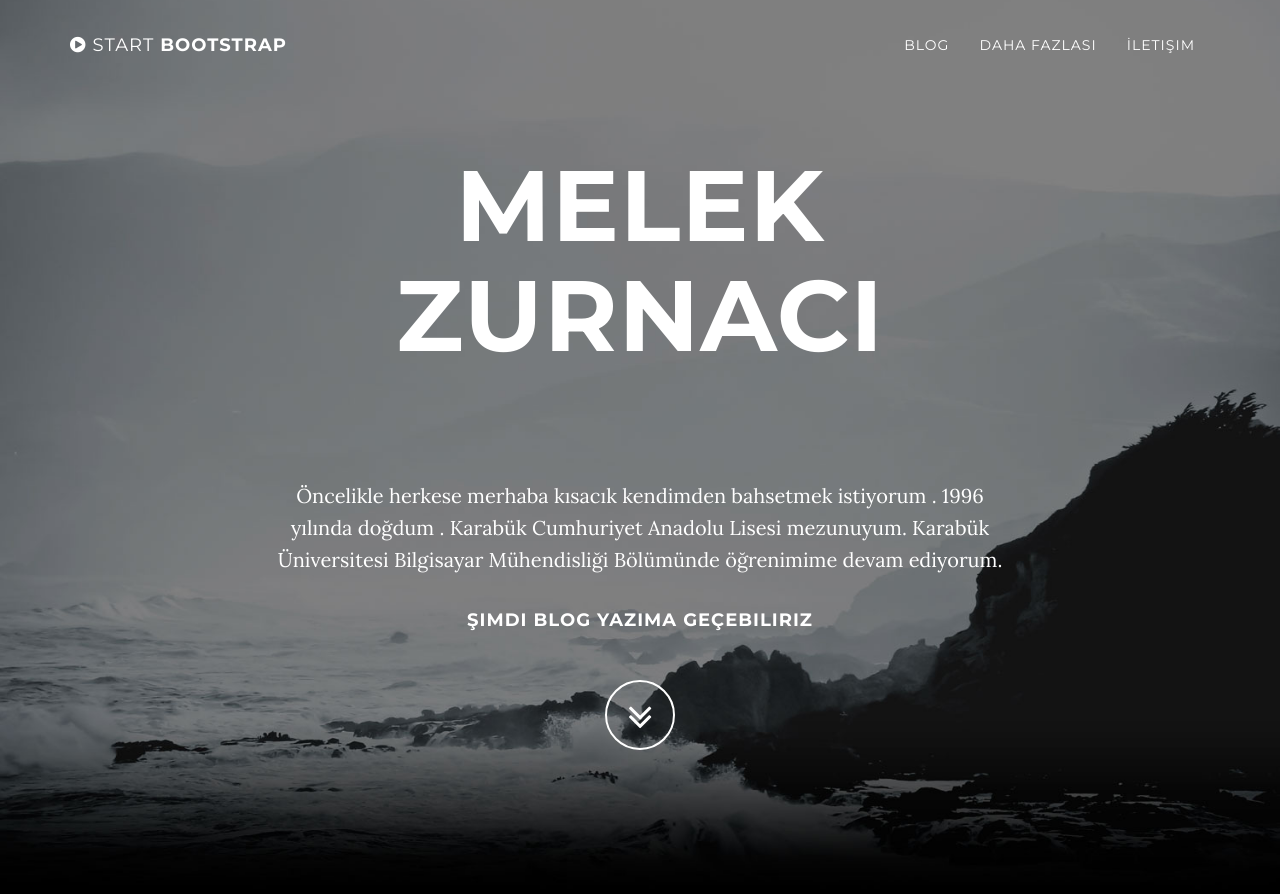
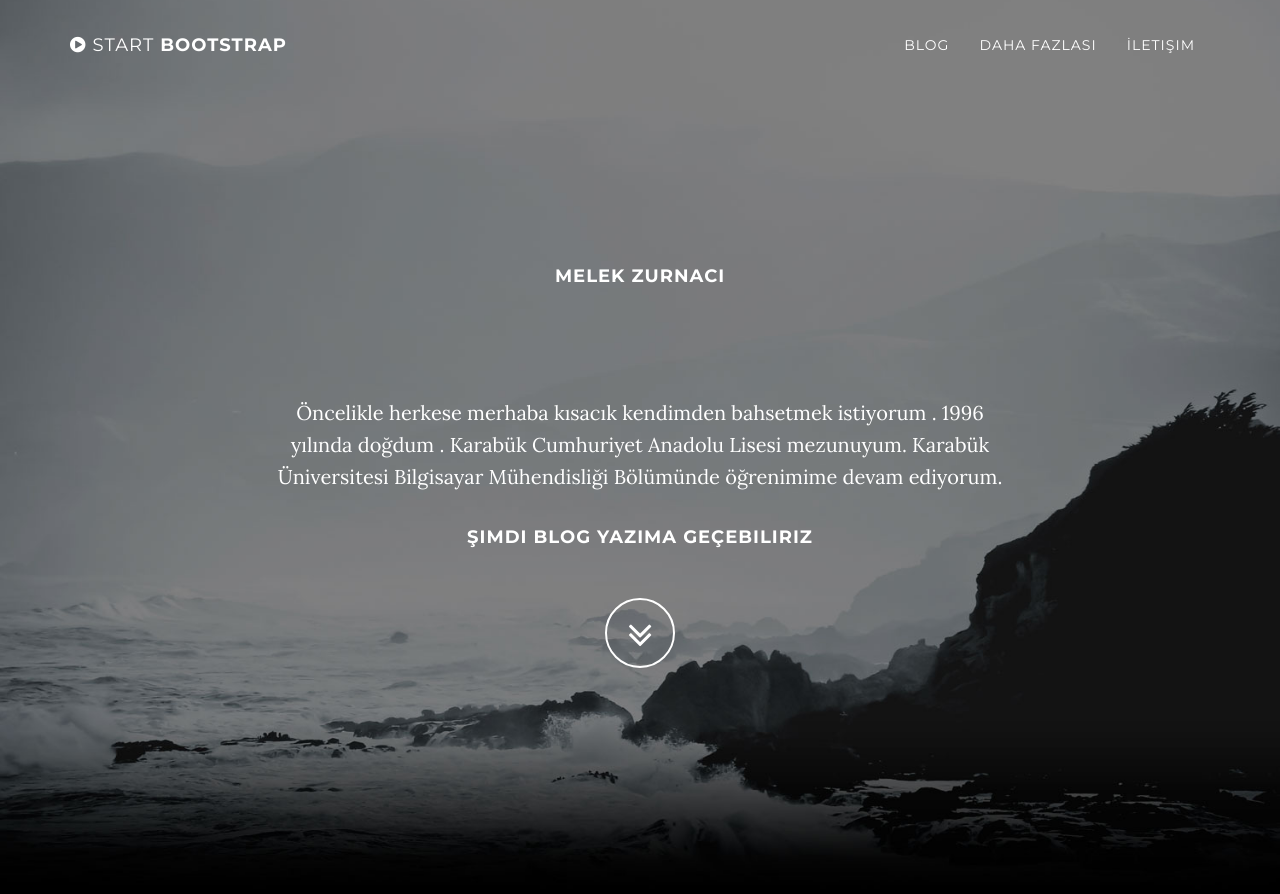
Before and after one commit to melekzurnaci/melekzurnaci.github.io, a Jekyll site: the page built from index.html, in a window 1280 px wide and 900 px high. Shown: the top 894 px of the window. Built offline with Jekyll 4.4.1, drawn with Linux system fonts in a browser that asks for light colours.

Commit message:
Update header.html

```diff
--- a/_includes/header.html
+++ b/_includes/header.html
@@ -4,7 +4,7 @@
             <div class="container">
                 <div class="row">
                     <div class="col-md-8 col-md-offset-2">
-                        <h4 class="brand-heading">MELEK ZURNACI</h4>
+                       <h1 class="brand-heading"><h4>MELEK ZURNACI</h4></h1>
                         <p class="intro-text"><br>
                        <p>Öncelikle herkese merhaba  kısacık kendimden bahsetmek istiyorum .
                         1996 yılında doğdum . Karabük Cumhuriyet Anadolu Lisesi mezunuyum.
```
